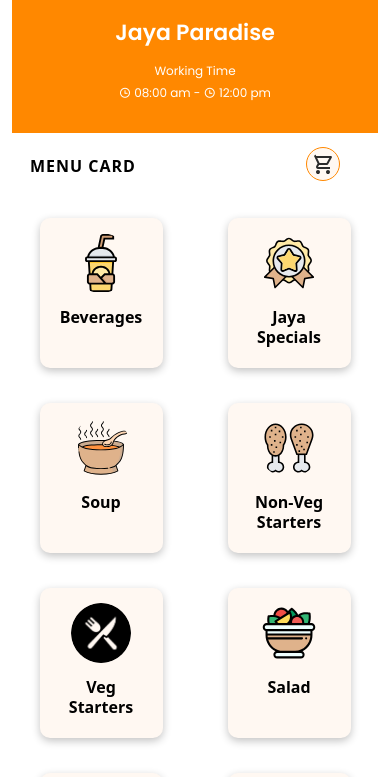
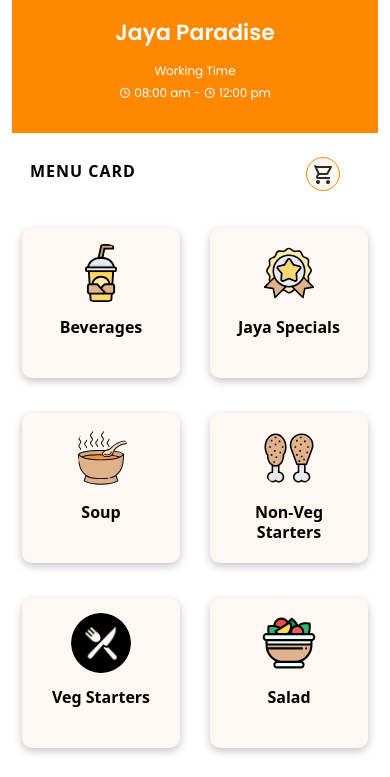
Before and after one commit to Roshan-moger/Jaya-hotel, a React (Create React App) app: page /menu in a window 390 px wide. Shown: the top 777 px of the page. Built offline with nearby package versions, Linux system fonts and the light colour scheme.

Commit message:
✅✅✅

```diff
--- a/src/Components/Menu.jsx
+++ b/src/Components/Menu.jsx
@@ -1,10 +1,13 @@
-import React from 'react';
+import React, { useContext } from 'react';
 import 'remixicon/fonts/remixicon.css';
 import '../Styles/menu.css';
 import { useNavigate } from 'react-router-dom';
+import { CartContext } from './CartContext';
 
 const Menu = () => {
   const navigate = useNavigate();
+  const { isCartEmpty } = useContext(CartContext);
+
   return (
     <div className="container-fluid">
       <div className="heading">
@@ -13,7 +16,11 @@ const Menu = () => {
         <p className="working"><i className="ri-time-line"></i> 08:00 am - <i className="ri-time-line"></i> 12:00 pm</p>
       </div>
       <div>
-        <h3 className="menu">MENU CARD <img src="shopping_cart.svg" alt=""  onClick={()=>navigate('/cart')}/></h3>
+        <h3 className="menu">MENU CARD  <img
+            src={isCartEmpty ? "shopping_cart.svg" : "after_add_cart.svg"}
+            alt="Cart"
+            onClick={() => navigate("/cart")}
+          /></h3>
       </div>
       <div className="d-flex justify-content-around flex-wrap">
         <div className="team-card" onClick={()=>navigate("/beverages")}>
--- a/src/Components/Pages/SoupVeg.jsx
+++ b/src/Components/Pages/SoupVeg.jsx
@@ -122,7 +122,7 @@ const SoupVeg = () => {
           </p>
         </div>
       </div>
-
+<hr />
       <div className='d-flex justify-content-center'>
         <button className='col-11 addtocart' onClick={handleAddToCart}>Add to cart</button>
       </div>
--- a/src/Components/Soup.jsx
+++ b/src/Components/Soup.jsx
@@ -18,7 +18,7 @@ const Soup = () => {
     <div>
       <h3>
         <p className='icon'>
-          <i className="ri-arrow-left-wide-line" onClick={() => navigate("/")}></i>
+          <i className="ri-arrow-left-wide-line" onClick={() => navigate("/menu")}></i>
         </p>
         Soups
         <span>
--- a/src/Styles/menu.css
+++ b/src/Styles/menu.css
@@ -27,15 +27,14 @@
   color: black;
   padding: 10px;
   letter-spacing: 1px;
+  margin-top: 10px;
 }
 .menu img {
   cursor: pointer;
   position: relative;
-  left: 55%;
   bottom: 5px;
-  font-size: 20px;
   border-radius: 50%;
-  padding: 5px;
+  margin-top: 10px;
   border: 1px solid #ff8800;
   background-color: #FFF8F2;
 }
@@ -109,7 +108,7 @@
 /* Media query for small mobile devices */
 @media (max-width: 480px) {
   .team-card {
-    width: calc(50% - 60px);
+    width: calc(50% - 25px);
     height: 150px; /* 1 card per row */
   }
   .headline {
--- a/src/Styles/soups.css
+++ b/src/Styles/soups.css
@@ -164,4 +164,5 @@ span{
 .orderDetails{
   margin-left: 15px;
   margin-top:75px;
+  margin-bottom: 250px;
 }
```
